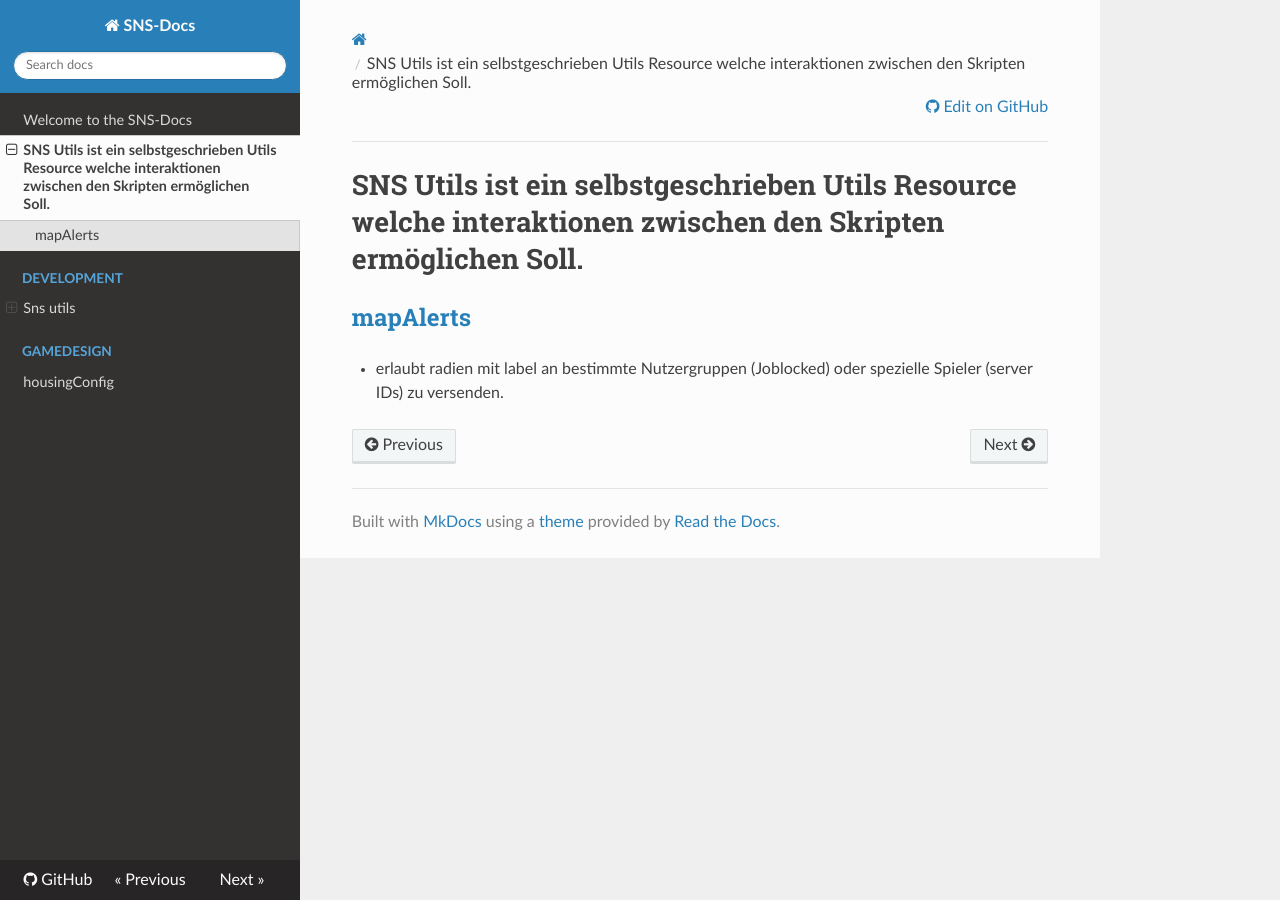
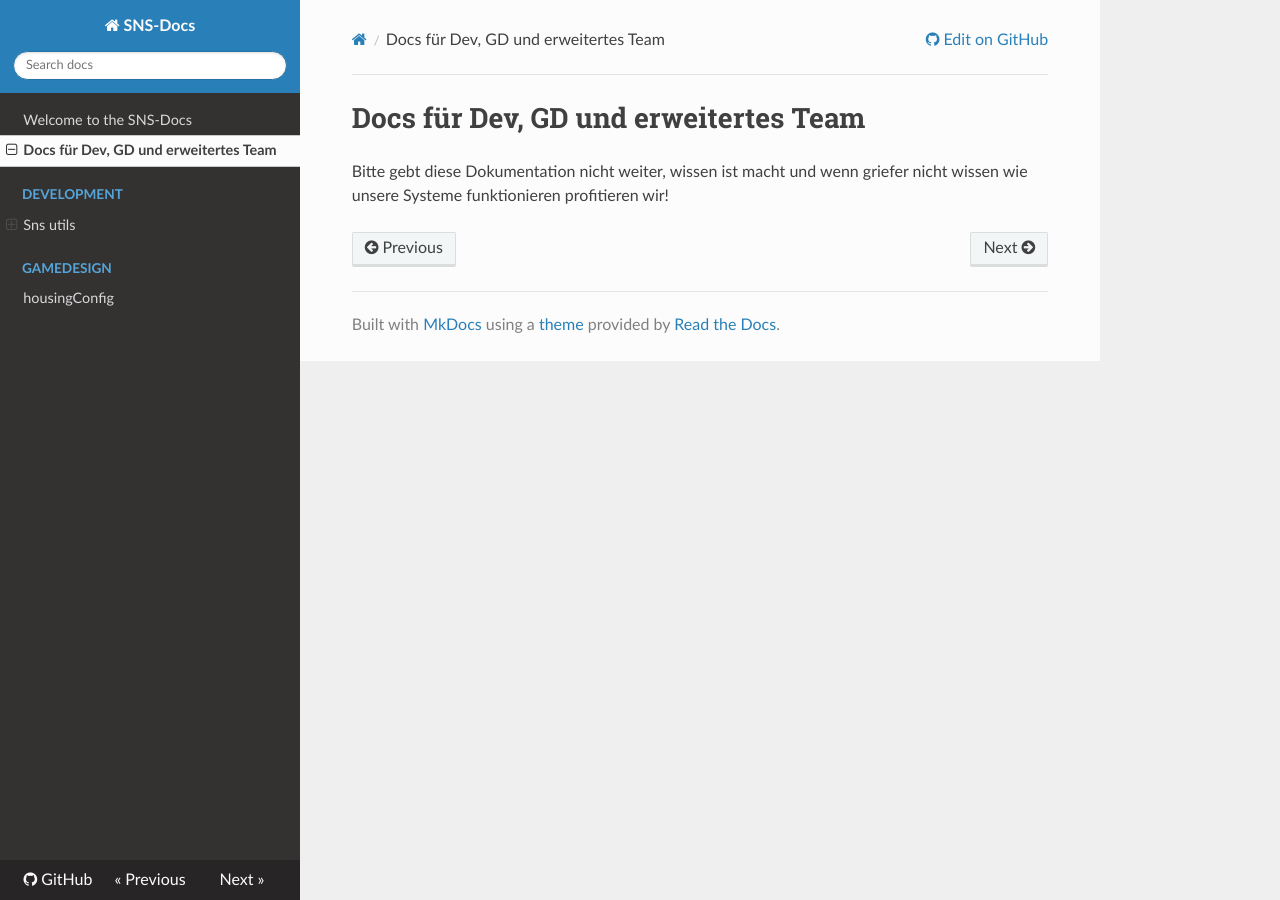
Before and after one commit to imLudwig/sns-docs, an MkDocs documentation site: the page built from docs/sns_utils.md, in a window 1280 px wide. Built offline with MkDocs 1.6.1, drawn with Linux system fonts in a browser that asks for light colours; nearby versions of some CDN libraries.

Commit message:
Update sns_utils.md

```diff
--- a/docs/sns_utils.md
+++ b/docs/sns_utils.md
@@ -1,4 +1,3 @@
-# SNS Utils ist ein selbstgeschrieben Utils Resource welche interaktionen zwischen den Skripten ermöglichen Soll.
+# Docs für Dev, GD und erweitertes Team
 
-## [mapAlerts](https://imludwig.github.io/sns-docs/development/sns_utils/mapAlerts)
-- erlaubt radien mit label an bestimmte Nutzergruppen (Joblocked) oder spezielle Spieler (server IDs) zu versenden.
+Bitte gebt diese Dokumentation nicht weiter, wissen ist macht und wenn griefer nicht wissen wie unsere Systeme funktionieren profitieren wir!
```
